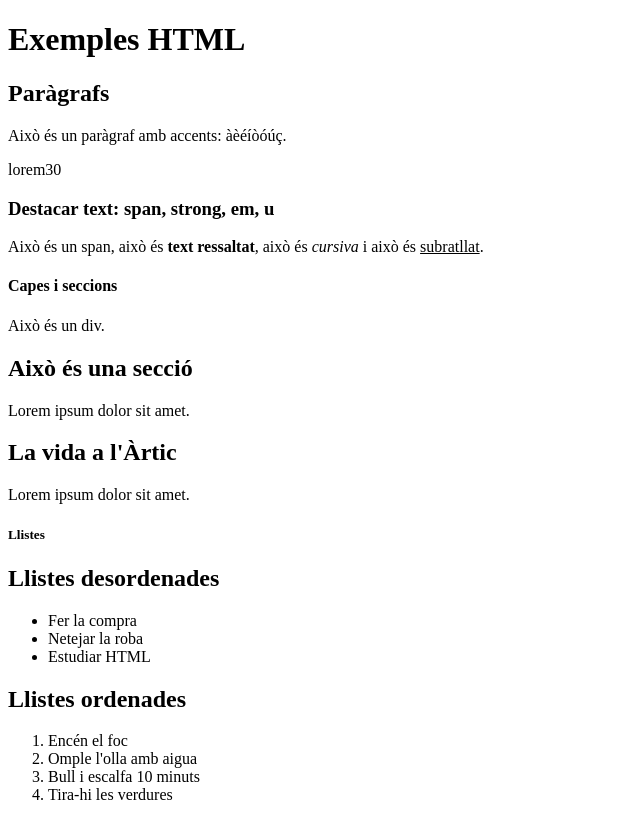
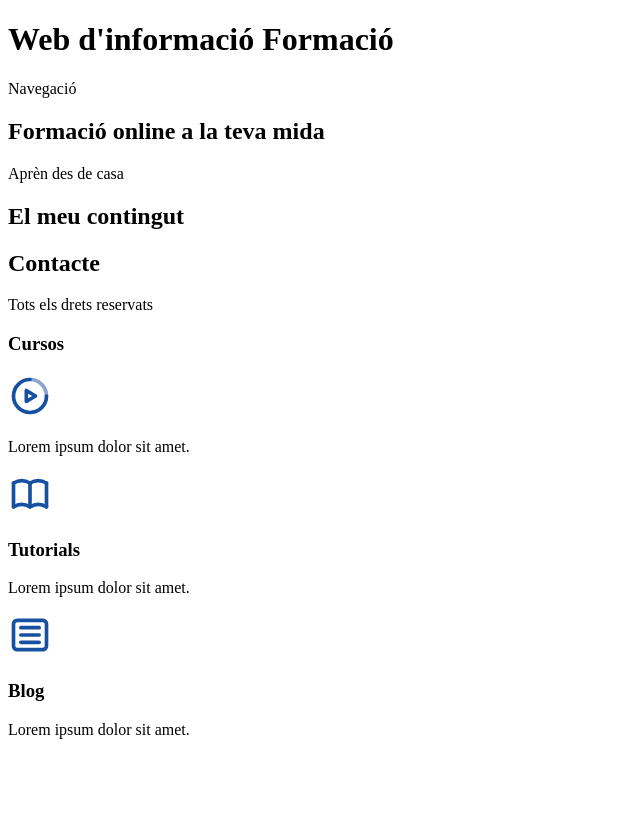
Before and after one commit to dgiraldoo-rgb/web-classe, a plain HTML site: page index.html in a window 1280 px wide. Shown: the whole page, without its empty margins (0-640 px from the left). Drawn offline with Linux system fonts and the light colour scheme.

Commit message:
tasca 02

```diff
--- a/index.html
+++ b/index.html
@@ -6,40 +6,45 @@
     <title>Introduccion <html></html></title>
   </head>
   <body>
-    <h1>Exemples HTML</h1>
-    <h2>Paràgrafs</h2>
-    <p>Això és un paràgraf amb accents: àèéíòóúç.</p>
-    <p>lorem30</p>
-    <h3>Destacar text: span, strong, em, u</h3>
-    <p>
-      Això és un <span>span</span>, això és <strong>text ressaltat</strong>,
-      això és <em>cursiva</em> i això és <u>subratllat</u>.
-    </p>
-    <h4>Capes i seccions</h4>
-    <div>
-      <p>Això és un div.</p>
-    </div>
-    <section>
-      <h2>Això és una secció</h2>
-      <p>Lorem ipsum dolor sit amet.</p>
-    </section>
-    <article>
-      <h2>La vida a l'Àrtic</h2>
-      <p>Lorem ipsum dolor sit amet.</p>
-    </article>
-    <h5>Llistes</h5>
-    <h2>Llistes desordenades</h2>
-    <ul>
-      <li>Fer la compra</li>
-      <li>Netejar la roba</li>
-      <li>Estudiar HTML</li>
-    </ul>
-    <h2>Llistes ordenades</h2>
-    <ol>
-      <li>Encén el foc</li>
-      <li>Omple l'olla amb aigua</li>
-      <li>Bull i escalfa 10 minuts</li>
-      <li>Tira-hi les verdures</li>
-    </ol>
+
+<header>
+<h1>Web d'informació <span>Formació</span></h1>
+<nav>Navegació</nav>
+<section>
+<h2>Formació online a la teva mida</h2>
+<p>Aprèn des de casa</p>
+
+</section>
+</header>
+<main>
+<h2>El meu contingut</h2>
+<section>
+
+<section>
+<h2>Contacte</h2>
+</section>
+</main>
+<footer>
+<p>Tots els drets reservats</p>
+</footer>
+
+<h3>Cursos</h3>
+<svg xmlns="http://www.w3.org/2000/svg" width="44" height="44" viewBox="0 0 24 24" fill="none" stroke="#1750a1" stroke-width="2" stroke-linecap="round" stroke-linejoin="round" class="icon icon-tabler icons-tabler-outline icon-tabler-brand-parsinta"><path stroke="none" d="M0 0h24v24H0z" fill="none" /><path d="M12 3a9 9 0 1 0 9 9" /><path d="M21 12a9 9 0 0 0 -9 -9" opacity=".5" /><path d="M10 9v6l5 -3l-5 -3" /></svg>
+<p>Lorem ipsum dolor sit amet.</p>
+</section>
+
+<section>
+  <svg xmlns="http://www.w3.org/2000/svg" width="44" height="44" viewBox="0 0 24 24" fill="none" stroke="#1750a1" stroke-width="2" stroke-linecap="round" stroke-linejoin="round" class="icon icon-tabler icons-tabler-outline icon-tabler-book"><path stroke="none" d="M0 0h24v24H0z" fill="none" /><path d="M3 19a9 9 0 0 1 9 0a9 9 0 0 1 9 0" /><path d="M3 6a9 9 0 0 1 9 0a9 9 0 0 1 9 0" /><path d="M3 6l0 13" /><path d="M12 6l0 13" /><path d="M21 6l0 13" /></svg>
+<h3>Tutorials</h3>
+<p>Lorem ipsum dolor sit amet.</p>
+</section>
+
+<section>
+  <svg xmlns="http://www.w3.org/2000/svg" width="44" height="44" viewBox="0 0 24 24" fill="none" stroke="#1750a1" stroke-width="2" stroke-linecap="round" stroke-linejoin="round" class="icon icon-tabler icons-tabler-outline icon-tabler-article"><path stroke="none" d="M0 0h24v24H0z" fill="none" /><path d="M3 6a2 2 0 0 1 2 -2h14a2 2 0 0 1 2 2v12a2 2 0 0 1 -2 2h-14a2 2 0 0 1 -2 -2l0 -12" /><path d="M7 8h10" /><path d="M7 12h10" /><path d="M7 16h10" /></svg>
+<h3>Blog</h3>
+<p>Lorem ipsum dolor sit amet.</p>
+</section>
+</main>
+
   </body>
 </html>
```
